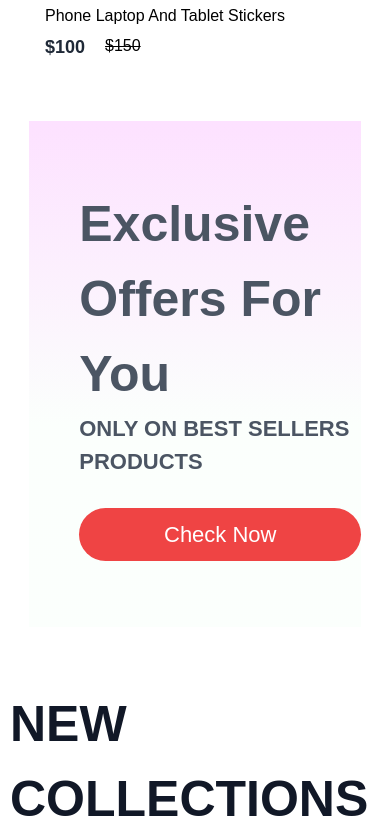
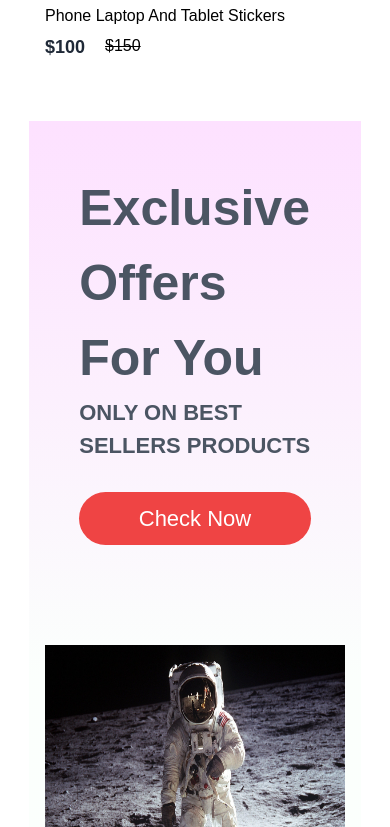
Before and after one commit to Sheddiey/ecommerce-project, a React (Create React App) app: page / in a window 390 px wide. Shown: the part 3097-3924 px from the top of the page. Built offline with nearby package versions, Linux system fonts and the light colour scheme.

Commit message:
responsiveness for offers component

```diff
--- a/src/Components/Offers/Offers.jsx
+++ b/src/Components/Offers/Offers.jsx
@@ -3,8 +3,8 @@ import exclusive from "../Assets/p-6.jpg";
 
 const Offers = () => {
   return (
-    <div className="flex p-[50px] bg-linear m-auto w-[85%] h-[60vh] my-[60px] py-[140px]">
-      <div className="flex-1 flex flex-col justify-center">
+    <div className="md:flex grid  bg-linear m-[auto] w-[85%] md:h-[60vh] my-[60px] md:py-[140px]">
+      <div className="flex-1 flex p-[50px] flex-col justify-center">
         <h1 className="text-gray-600 text-[50px] font-semibold">Exclusive</h1>
         <h1 className="text-gray-600 text-[50px] font-semibold">
           Offers For You
@@ -12,12 +12,12 @@ const Offers = () => {
         <p className="uppercase text-gray-600 text-[22px] font-semibold">
           only on best sellers products
         </p>
-        <button className="w-[282px] p-[10px] rounded-[33px] text-white bg-red-500 text-[22px] mt-[30px] font-medium cursor-pointer">
+        <button className="md:w-[282px] p-[10px] rounded-[33px] text-white bg-red-500 text-[22px] mt-[30px] font-medium cursor-pointer">
           Check Now
         </button>
       </div>
-      <div className="flex-1 flex items-center justify-end pt-[50px]">
-        <img className="h-[300px] w-[250px]" src={exclusive} alt="" />
+      <div className="flex-1 mx-[auto] flex items-center justify-end pt-[50px]">
+        <img className="h-[400px] md:p-[40px] w-[300px]" src={exclusive} alt="" />
       </div>
     </div>
   );
```
